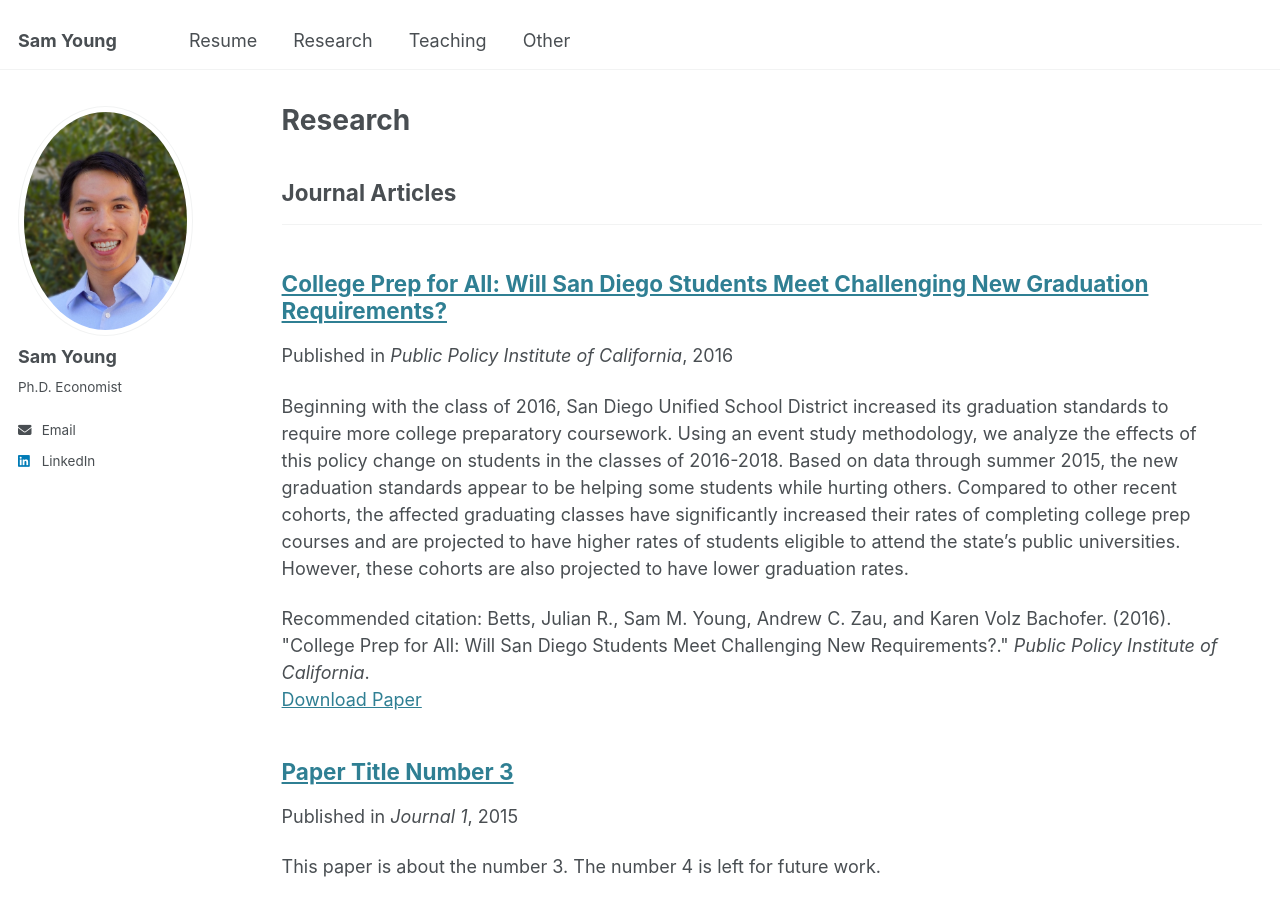
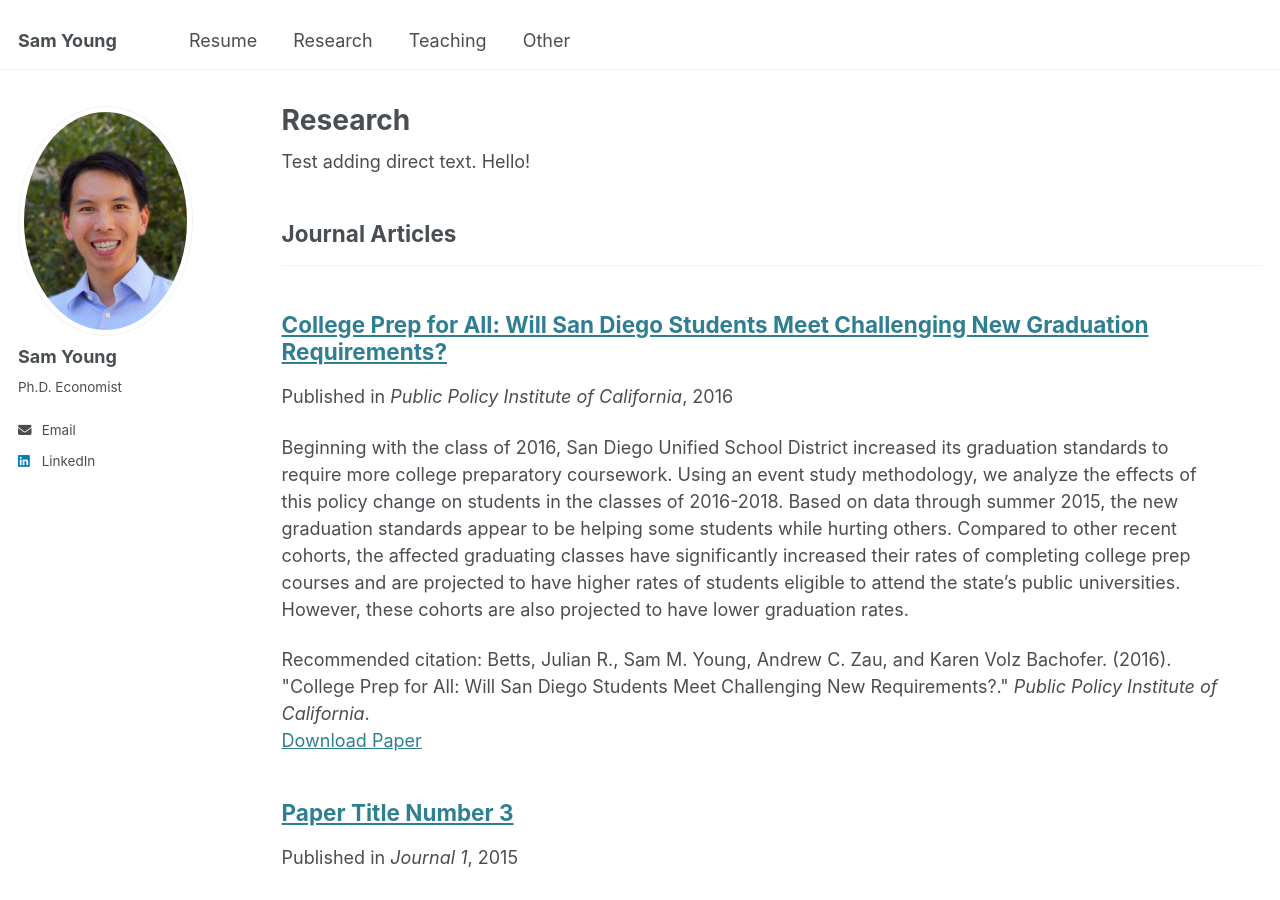
Before and after one commit to sam-young-econ/sam-young-econ.github.io, a Jekyll site: the page built from _pages/research.html, in a window 1280 px wide and 900 px high. Built offline with Jekyll 4.4.1, drawn with Linux system fonts in a browser that asks for light colours.

Commit message:
Test adding direct text to research.html
Potentially, I will not use the pre-built format at all, but just manually populate.

```diff
--- a/_pages/research.html
+++ b/_pages/research.html
@@ -4,6 +4,9 @@ title: "Research"
 permalink: /research/
 author_profile: true
 ---
+
+Test adding direct text.
+Hello!
 
 {% if site.author.googlescholar %}
   <div class="wordwrap">You can also find my articles on <a href="{{site.author.googlescholar}}">my Google Scholar profile</a>.</div>
```
